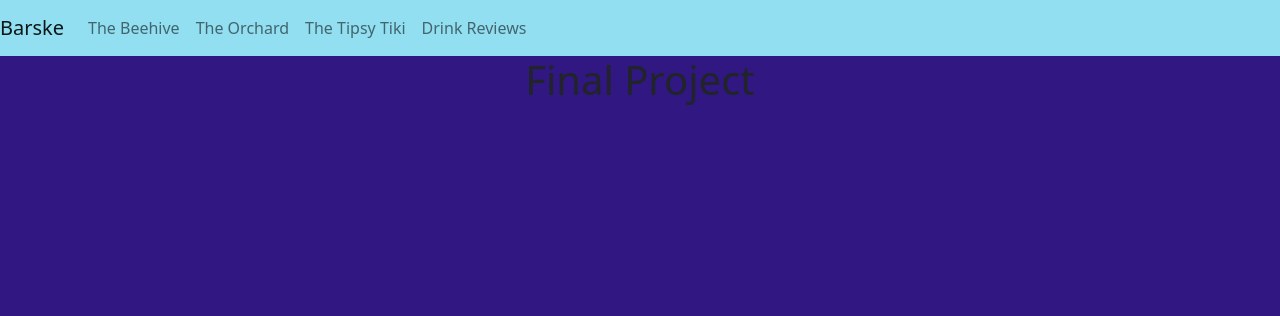
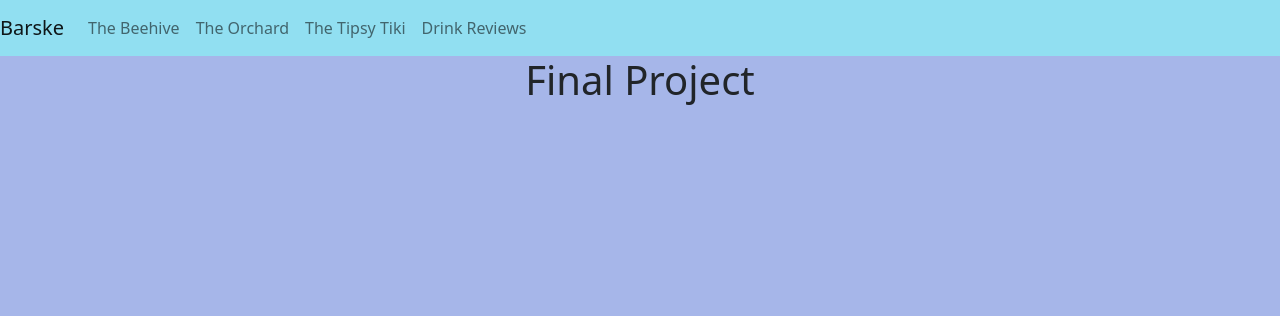
Before and after one commit to emilyprivett/finalproject_mis4013, a PHP site: page / in a window 1280 px wide. Shown: the top 316 px of the page. Run offline with PHP 8.4, Linux system fonts and the light colour scheme.

Commit message:
Update index.php

```diff
--- a/index.php
+++ b/index.php
@@ -6,7 +6,7 @@
     <title>Final Project</title>
     <link href="https://cdn.jsdelivr.net/npm/bootstrap@5.2.1/dist/css/bootstrap.min.css" rel="stylesheet" integrity="sha384-iYQeCzEYFbKjA/T2uDLTpkwGzCiq6soy8tYaI1GyVh/UjpbCx/TYkiZhlZB6+fzT" crossorigin="anonymous">
   </head>
-  <body style="background-color: #301781">
+  <body style="background-color: #A6B6E9">
      <nav class="navbar navbar-expand-lg navbar-light" style="background-color: #91DFF1">
         <a class="navbar-brand" href="index.html">Barske</a>
         <button class="navbar-toggler" type="button" data-toggle="collapse" data-target="#navbarNav" aria-controls="navbarNav" aria-expanded="false" aria-label="Toggle navigation">
```
